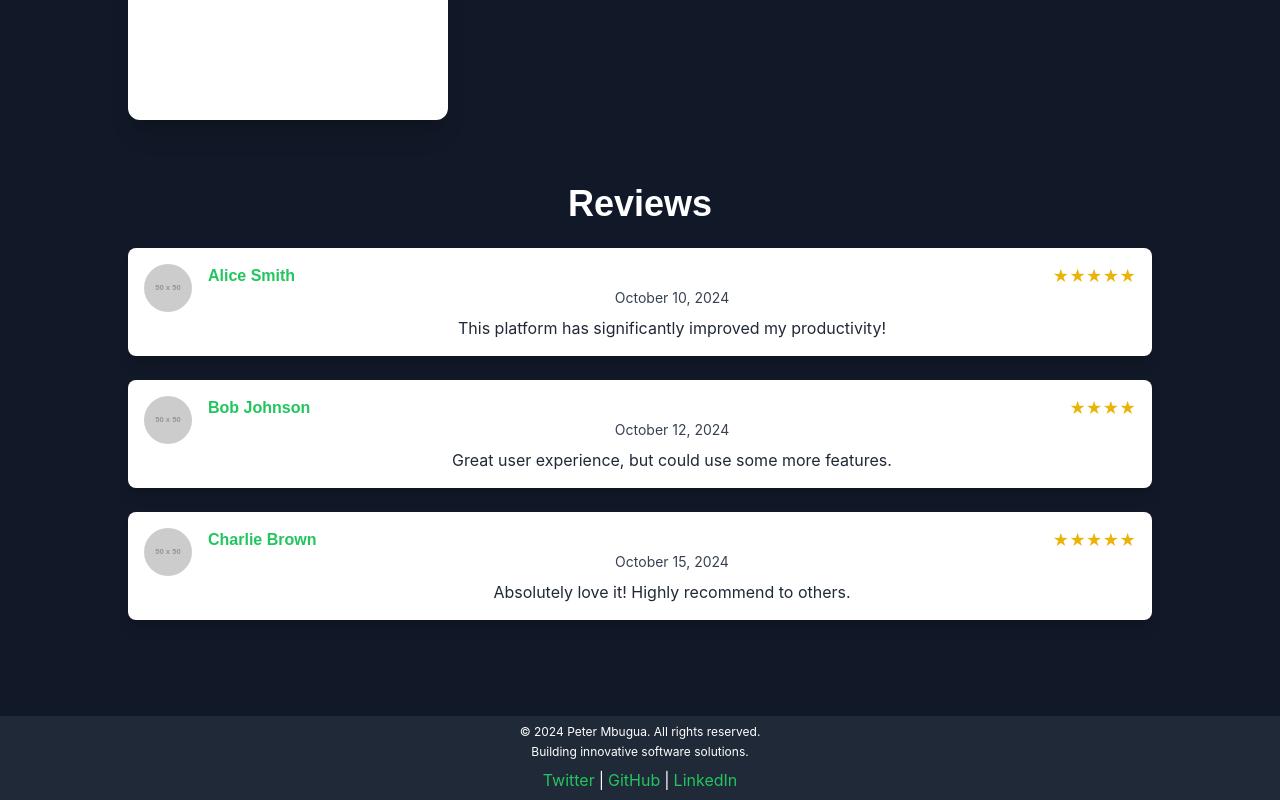
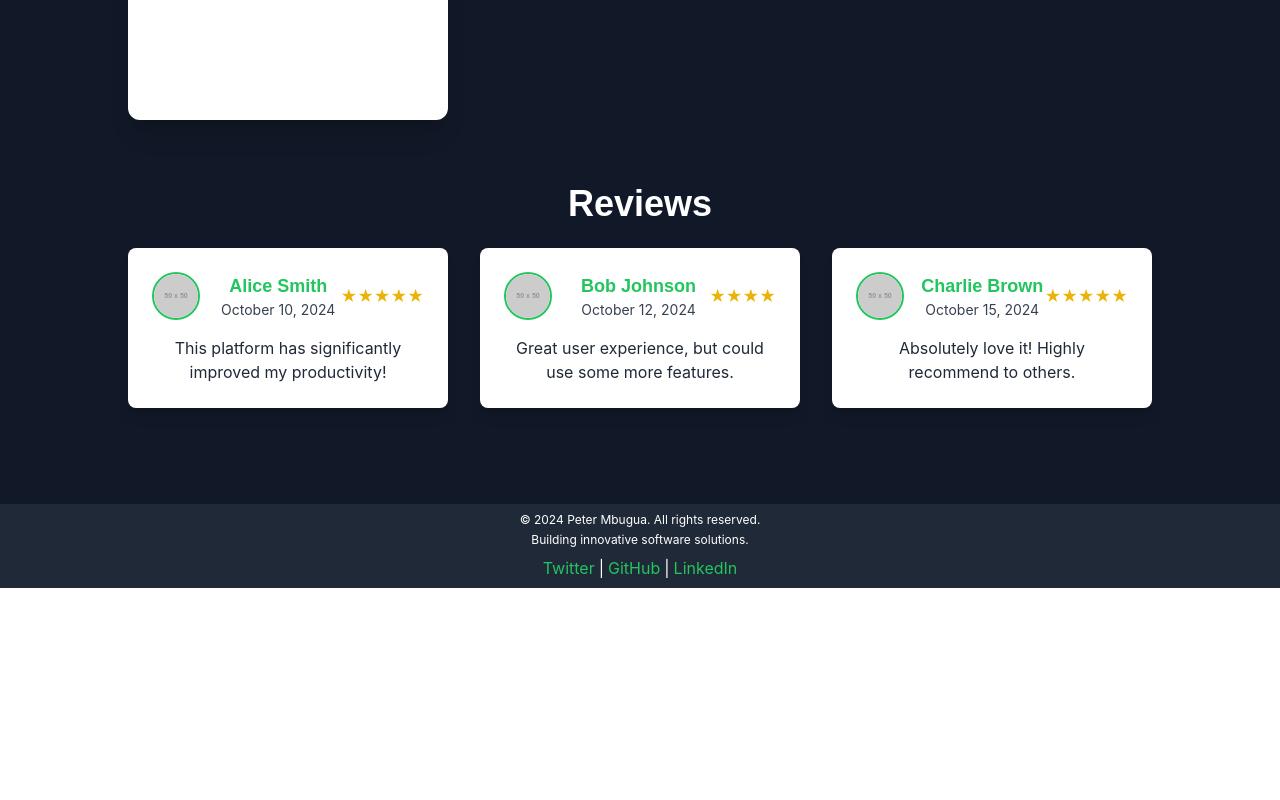
Before and after one commit to P-Mbugua/Final_Portfolio, a React (Vite) app: page /portfolio in a window 1280 px wide. Shown: the part 924-1724 px from the top of the page. After the commit the page ends 1512 px from the top, so only its background shows below. Built offline with nearby package versions, Linux system fonts and the light colour scheme.

Commit message:
I have added reviews in my portfolo page

```diff
--- a/src/Pages/Portfolio.jsx
+++ b/src/Pages/Portfolio.jsx
@@ -55,7 +55,9 @@ const MyWork = () => {
 
   return (
     <div className="bg-gray-900 py-8 px-6 sm:px-8 md:py-16 md:px-12 lg:py-24 lg:px-32 text-center">
-      <h2 className="text-4xl sm:text-5xl font-extrabold text-white mb-6"> MY <span className='text-yellow-500'> WORKS </span></h2>
+      <h2 className="text-4xl sm:text-5xl font-extrabold text-white mb-6">
+        MY <span className='text-yellow-500'>WORKS</span>
+      </h2>
       <p className="text-green-500 mb-12 text-base sm:text-lg">
         – Here are a few of the projects I have been working on –
       </p>
@@ -96,25 +98,32 @@ const MyWork = () => {
         ))}
       </div>
 
-      {/* Reviews Section */}
+      {/* Upgraded Reviews Section */}
       <div className="mt-16">
         <h2 className="text-3xl sm:text-4xl font-extrabold text-white mb-6">Reviews</h2>
-        <div className="flex flex-col space-y-6">
+        <div className="grid grid-cols-1 md:grid-cols-2 lg:grid-cols-3 gap-8"> {/* Responsive grid for reviews */}
           {reviews.map((review, index) => (
-            <div key={index} className="bg-white rounded-lg p-4 shadow-lg flex items-start space-x-4">
-              <img
-                src={review.imgSrc}
-                alt={`${review.name}'s profile`}
-                className="w-12 h-12 rounded-full"
-              />
-              <div className="flex-1">
-                <div className="flex items-center justify-between">
-                  <h3 className="font-bold text-green-500">{review.name}</h3>
-                  <span className="text-yellow-500">{'★'.repeat(review.stars)}</span>
+            <div
+              key={index}
+              className="bg-white rounded-lg p-6 shadow-lg flex flex-col justify-between transition-transform duration-300 hover:scale-105"
+            >
+              <div className="flex items-center mb-4">
+                <img
+                  src={review.imgSrc}
+                  alt={`${review.name}'s profile`}
+                  className="w-12 h-12 rounded-full border-2 border-green-500"
+                />
+                <div className="ml-4 flex-1">
+                  <h3 className="font-bold text-green-500 text-lg">{review.name}</h3>
+                  <p className="text-gray-700 text-sm">{review.date}</p>
                 </div>
-                <p className="text-gray-700 text-sm">{review.date}</p>
-                <p className="mt-2 text-gray-800">{review.message}</p>
+                <div className="flex items-center text-yellow-500">
+                  {[...Array(review.stars)].map((_, i) => (
+                    <span key={i} className="text-yellow-500">★</span>
+                  ))}
+                </div>
               </div>
+              <p className="text-gray-800">{review.message}</p>
             </div>
           ))}
         </div>
```
